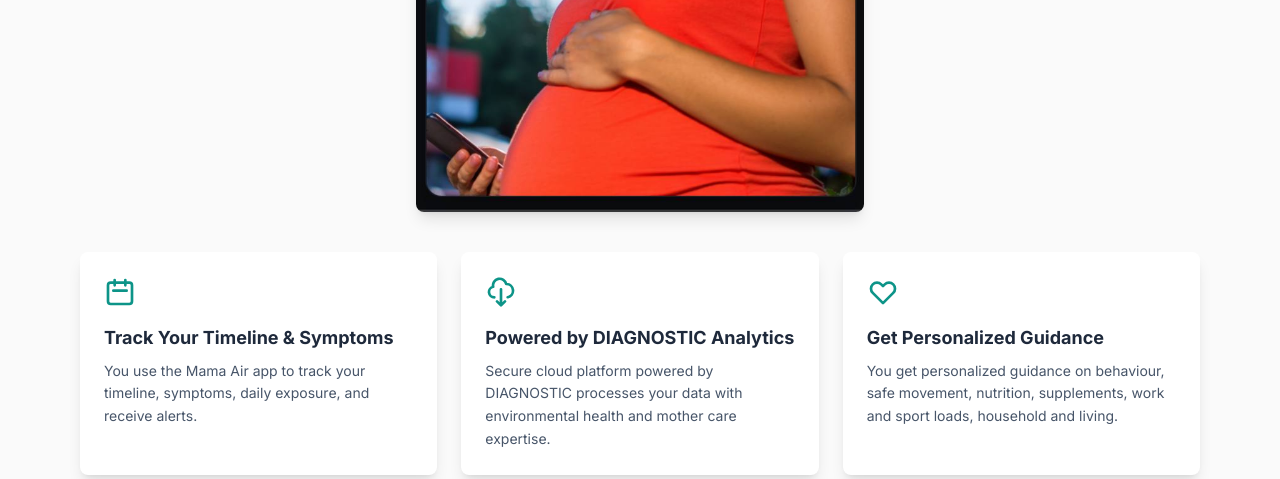
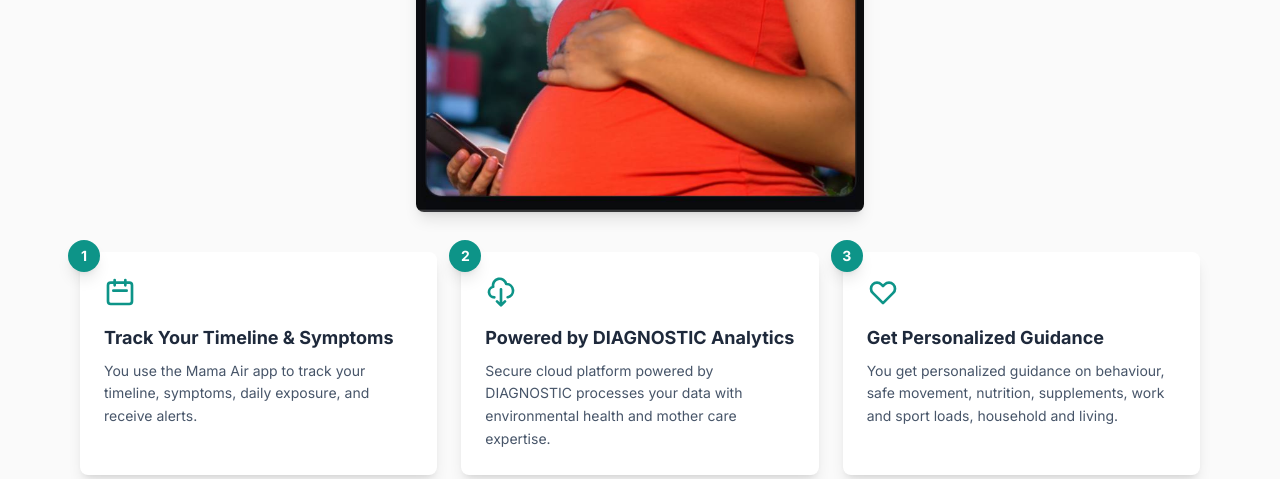
Before and after one commit to indrad3v4/MamaAir.app, a Flask app: page / in a window 1280 px wide. Shown: the part 2787-3266 px from the top of the page. Run offline with Flask 3, Linux system fonts and the light colour scheme; some libraries are stand-ins or nearby versions.

Commit message:
Add numbered badges to the information cards for clarity and organization
Adds circular numbered badges to the top-left corner of each card in `templates/index.html` within the grid layout.

Replit-Commit-Author: Agent
Replit-Commit-Session-Id: 4208014e-7ea5-4565-8fee-4f519d43e49d
Replit-Commit-Screenshot-Url: https://storage.googleapis.com/screenshot-production-us-central1/5b0d423b-2653-4769-a95f-cd3f3083cad3/4208014e-7ea5-4565-8fee-4f519d43e49d/sDSrOaQ

```diff
--- a/templates/index.html
+++ b/templates/index.html
@@ -283,7 +283,11 @@
                 <div class="grid grid-cols-1 sm:grid-cols-3 gap-6 mb-8 sm:mb-10">
 
                     <!-- Card 1: Track Timeline -->
-                    <div class="bg-white p-6 rounded-lg shadow-lg flex flex-col items-start hover:shadow-xl transition-shadow duration-300">
+                    <div class="bg-white p-6 rounded-lg shadow-lg flex flex-col items-start hover:shadow-xl transition-shadow duration-300 relative">
+                        <!-- Number Badge -->
+                        <div class="absolute -top-3 -left-3 w-8 h-8 bg-teal-600 text-white rounded-full flex items-center justify-center font-bold text-sm shadow-lg">
+                            1
+                        </div>
                         <!-- Calendar Icon -->
                         <svg class="w-8 h-8 mb-4 text-teal-600" fill="none" stroke="currentColor" viewBox="0 0 24 24" aria-hidden="true">
                             <path stroke-linecap="round" stroke-linejoin="round" stroke-width="2" d="M8 7V3m8 4V3m-9 8h10M5 21h14a2 2 0 002-2V7a2 2 0 00-2-2H5a2 2 0 00-2 2v12a2 2 0 002 2z"></path>
@@ -295,7 +299,11 @@
                     </div>
 
                     <!-- Card 2: Analytics -->
-                    <div class="bg-white p-6 rounded-lg shadow-lg flex flex-col items-start hover:shadow-xl transition-shadow duration-300">
+                    <div class="bg-white p-6 rounded-lg shadow-lg flex flex-col items-start hover:shadow-xl transition-shadow duration-300 relative">
+                        <!-- Number Badge -->
+                        <div class="absolute -top-3 -left-3 w-8 h-8 bg-teal-600 text-white rounded-full flex items-center justify-center font-bold text-sm shadow-lg">
+                            2
+                        </div>
                         <!-- Cloud Icon -->
                         <svg class="w-8 h-8 mb-4 text-teal-600" fill="none" stroke="currentColor" viewBox="0 0 24 24" aria-hidden="true">
                             <path stroke-linecap="round" stroke-linejoin="round" stroke-width="2" d="M7 16a4 4 0 01-.88-7.903A5 5 0 1115.9 6L16 6a5 5 0 011 9.9M9 19l3 3m0 0l3-3m-3 3V10"></path>
@@ -307,7 +315,11 @@
                     </div>
 
                     <!-- Card 3: Guidance -->
-                    <div class="bg-white p-6 rounded-lg shadow-lg flex flex-col items-start hover:shadow-xl transition-shadow duration-300">
+                    <div class="bg-white p-6 rounded-lg shadow-lg flex flex-col items-start hover:shadow-xl transition-shadow duration-300 relative">
+                        <!-- Number Badge -->
+                        <div class="absolute -top-3 -left-3 w-8 h-8 bg-teal-600 text-white rounded-full flex items-center justify-center font-bold text-sm shadow-lg">
+                            3
+                        </div>
                         <!-- Heart Icon -->
                         <svg class="w-8 h-8 mb-4 text-teal-600" fill="none" stroke="currentColor" viewBox="0 0 24 24" aria-hidden="true">
                             <path stroke-linecap="round" stroke-linejoin="round" stroke-width="2" d="M4.318 6.318a4.5 4.5 0 000 6.364L12 20.364l7.682-7.682a4.5 4.5 0 00-6.364-6.364L12 7.636l-1.318-1.318a4.5 4.5 0 00-6.364 0z"></path>
```
Also changed, not shown: replit.md (+1 -0 lines).
